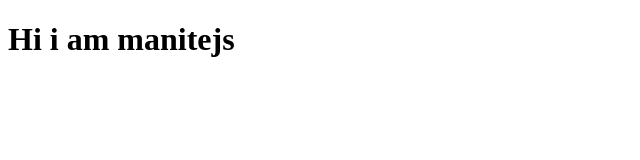
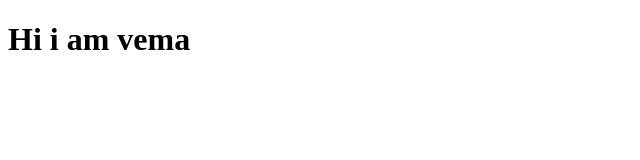
Before and after one commit to manitejachukka2002-ai/Testing, a plain HTML site: page index.html in a window 1280 px wide. Shown: the whole page, without its empty margins (0-640 px from the left). Drawn offline with Linux system fonts and the light colour scheme.

Commit message:
Change header text from 'manitejs' to 'vema'

```diff
--- a/index.html
+++ b/index.html
@@ -6,6 +6,6 @@
     <title>Document</title>
 </head>
 <body>
-    <h1>Hi i am manitejs</h1>
+    <h1>Hi i am vema</h1>
 </body>
 </html>
```
